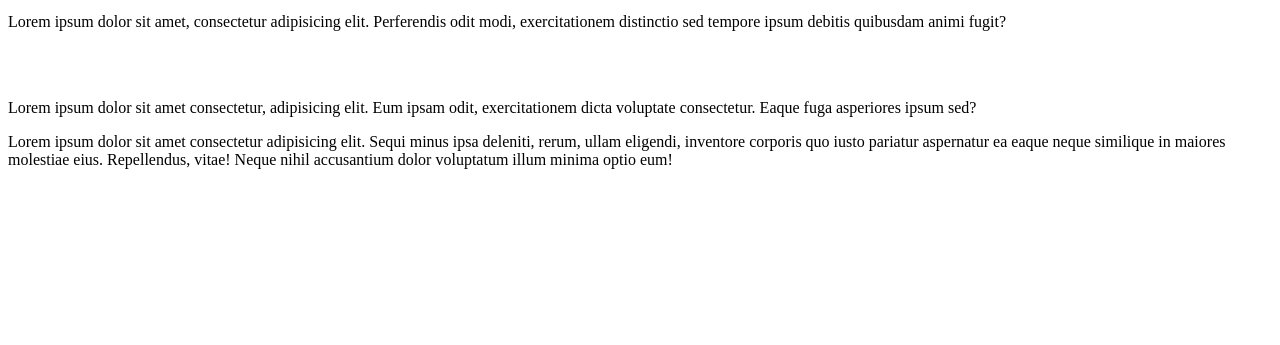
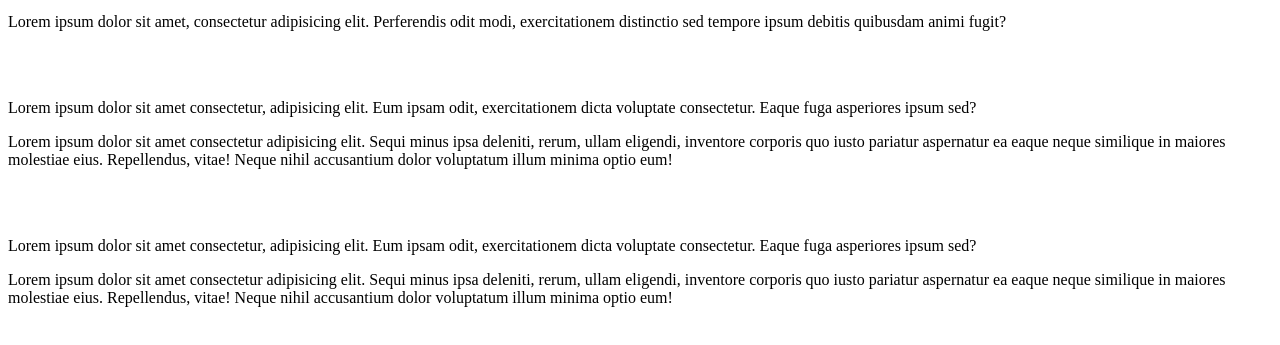
Before and after one commit to maimoonakhan21/new-try, a plain HTML site: page index.html in a window 1280 px wide. Shown: the part 119-464 px from the top of the page. Drawn offline with Linux system fonts and the light colour scheme.

Commit message:
Update index.html

```diff
--- a/index.html
+++ b/index.html
@@ -15,5 +15,12 @@
      <p>Lorem ipsum dolor sit amet consectetur, adipisicing elit. Eum ipsam odit, exercitationem dicta voluptate consectetur. Eaque fuga asperiores ipsum sed?</p>
      <p>Lorem ipsum dolor sit amet consectetur adipisicing elit. Sequi minus ipsa deleniti, rerum, ullam eligendi, inventore corporis quo iusto pariatur aspernatur ea eaque neque similique in maiores molestiae eius. Repellendus, vitae! Neque nihil accusantium dolor voluptatum illum minima optio eum!</p>
 
+
+     <br>
+     <br>
+     <p>Lorem ipsum dolor sit amet consectetur, adipisicing elit. Eum ipsam odit, exercitationem dicta voluptate consectetur. Eaque fuga asperiores ipsum sed?</p>
+     <p>Lorem ipsum dolor sit amet consectetur adipisicing elit. Sequi minus ipsa deleniti, rerum, ullam eligendi, inventore corporis quo iusto pariatur aspernatur ea eaque neque similique in maiores molestiae eius. Repellendus, vitae! Neque nihil accusantium dolor voluptatum illum minima optio eum!</p>
+
+
 </body>
 </html>
```
